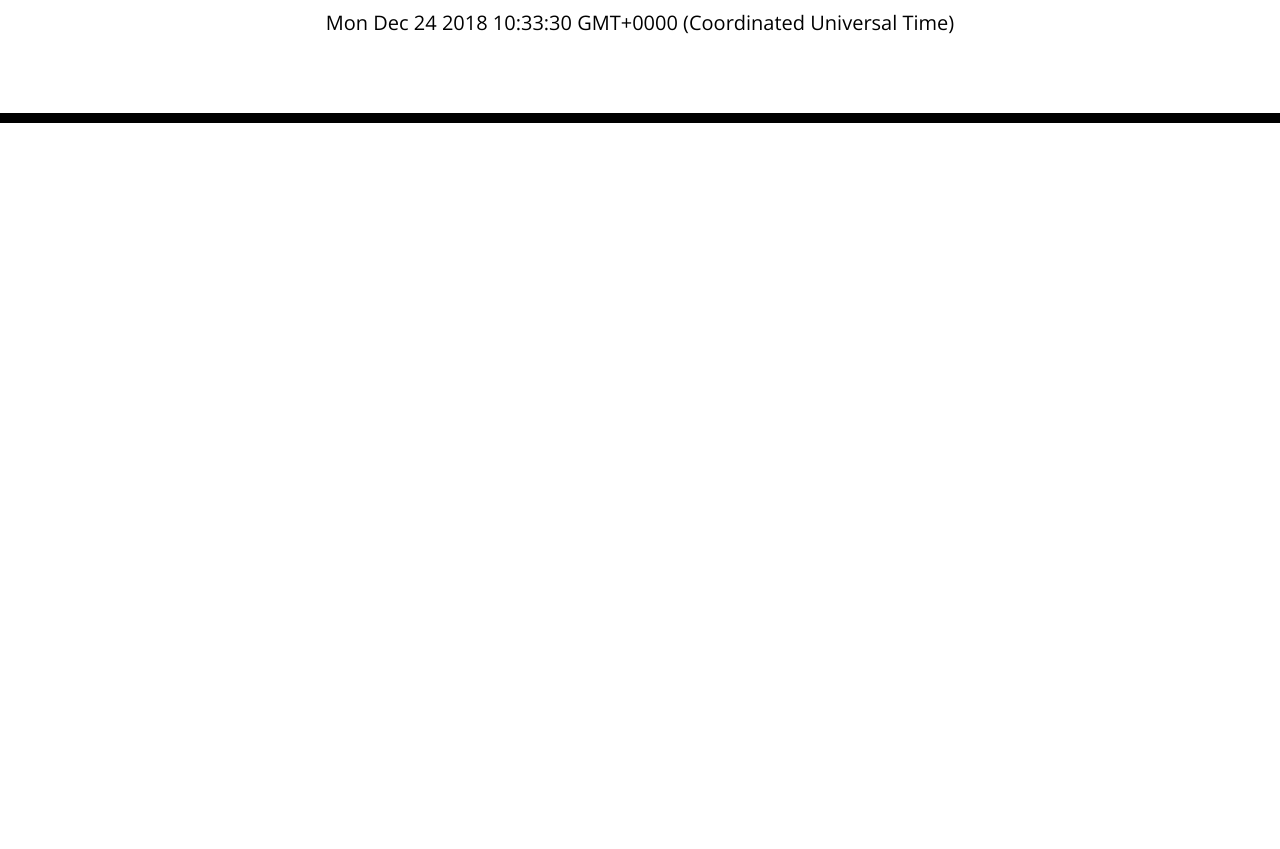
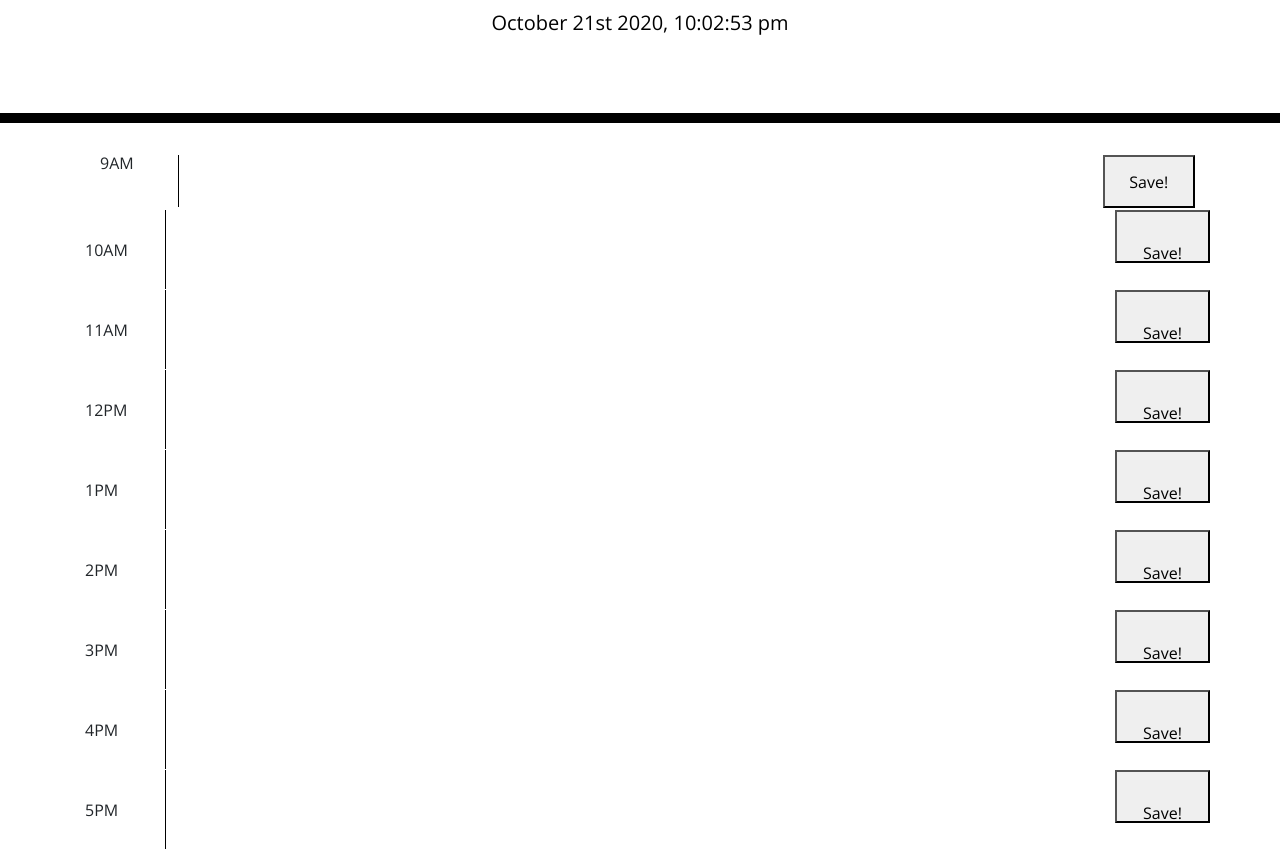
Before and after one commit to gsteed1677/workday-scheduler, a plain HTML site: page Develop/index.html in a window 1280 px wide. Shown: the part 181-1030 px from the top of the page. Before the commit the page ends 800 px from the top, so only its background shows below. Drawn offline with nearby package versions, Linux system fonts and the light colour scheme.

Commit message:
built out html and started with local storage for the text

```diff
--- a/Develop/index.html
+++ b/Develop/index.html
@@ -30,6 +30,105 @@
       <p id="currentDay" class="lead"></p>
     </header>
     <div class="container">
+      <div id="9am" class="rows localTime">
+        <div class="col-md-1 ourTime">
+      9AM
+        </div>
+        <textarea class="col-md-10 textArea">
+        </textarea>
+        <button class="col-md-1 clickEvent">
+          Save!
+        </button>
+        </div>
+
+        <div id="10am" class="row localTime">
+          <div class="col-md-1 ourTime">
+            10AM
+          </div>
+          <textarea class="col-md-10 textArea">
+                </textarea>
+          <button class="col-md-1 clickEvent">
+            Save!
+          </button>
+          </div>
+
+          <div id="11am" class="row localTime">
+            <div class="col-md-1 ourTime">
+              11AM
+            </div>
+            <textarea class="col-md-10 textArea">
+                  </textarea>
+            <button class="col-md-1 clickEvent">
+              Save!
+            </button>
+            </div>
+
+            <div id="12pm" class="row localTime">
+              <div class="col-md-1 ourTime">
+                12PM
+              </div>
+              <textarea class="col-md-10 textArea">
+                    </textarea>
+              <button class="col-md-1 clickEvent">
+                Save!
+              </button>
+              </div>
+
+              <div id="1pm" class="row localTime">
+                <div class="col-md-1 ourTime">
+                  1PM
+                </div>
+                <textarea class="col-md-10 textArea">
+                      </textarea>
+                <button class="col-md-1 clickEvent">
+                  Save!
+                </button>
+                </div>
+
+                <div id="2pm" class="row localTime">
+                  <div class="col-md-1 ourTime">
+                    2PM
+                  </div>
+                  <textarea class="col-md-10 textArea">
+                        </textarea>
+                  <button class="col-md-1 clickEvent">
+                    Save!
+                  </button>
+                  </div>
+
+                  <div id="3pm" class="row localTime">
+                    <div class="col-md-1 ourTime">
+                      3PM
+                    </div>
+                    <textarea class="col-md-10 textArea">
+                          </textarea>
+                    <button class="col-md-1 clickEvent">
+                      Save!
+                    </button>
+                    </div>
+
+                    <div id="4pm" class="row localTime">
+                      <div class="col-md-1 ourTime">
+                        4PM
+                      </div>
+                      <textarea class="col-md-10 textArea">
+                            </textarea>
+                      <button class="col-md-1 clickEvent">
+                        Save!
+                      </button>
+                      </div>
+
+                      <div id="5pm" class="row localTime">
+                        <div class="col-md-1 ourTime">
+                          5PM
+                        </div>
+                        <textarea class="col-md-10 textArea">
+                              </textarea>
+                        <button class="col-md-1 clickEvent">
+                          Save!
+                        </button>
+                        </div>
+
       <!-- Timeblocks go here -->
     </div>
 
--- a/Develop/script.js
+++ b/Develop/script.js
@@ -1,4 +1,37 @@
 
-//get date to work first
-var date = new Date(2018, 11, 24, 10, 33, 30, 0);
+//document.ready to make sure all the page loads
+$( document ).ready(function() {
+    console.log( "ready!" );
+
+//get date to work first - nav/header
+var date = moment().format('MMMM Do YYYY, h:mm:ss a');
 document.getElementById("currentDay").innerHTML = date;
+
+//body - make structure in HTML - Column rows
+//each row would hav an ID - time slot - times should each have own id
+//DIV id, Text area, button, class for styling
+
+//information needs to be brought into local storage
+
+
+//onClick event listener to the buttons
+$(".clickEvent").on("click", function(){
+    var text = $(this).siblings(".textArea").val()
+console.log(text)
+    var time = $(this).parent().attr("id")
+    localStorage.setItem(text, time)
+});
+
+
+//.each - kind of like a for loop - select a time box and loop over all of them to get that id and convert it into an interager - use the moment.hours and set it to the var to be the current time
+
+
+
+
+
+
+
+
+//class from above body to change color depending on the time of day - add a conditional
+
+});
--- a/Develop/style.css
+++ b/Develop/style.css
@@ -1,10 +1,10 @@
 body {
-  font-family: 'Open Sans', sans-serif;
+  font-family: "Open Sans", sans-serif;
   font-size: 16px;
   line-height: 1;
 }
 
-textarea{
+textarea {
   background: transparent;
   border: none;
   resize: none;
@@ -21,11 +21,11 @@ textarea{
   border-bottom: 10px solid black;
 }
 
-.description{
+.description {
   white-space: pre-wrap;
 }
 
-.time-block{
+.time-block {
   text-align: center;
   border-radius: 15px;
 }
@@ -33,7 +33,7 @@ textarea{
 .row {
   white-space: pre-wrap;
   height: 80px;
-  border-top: 1px solid white;;
+  border-top: 1px solid white;
 }
 
 .hour {
@@ -61,11 +61,30 @@ textarea{
   border-left: 1px solid black;
   border-top-right-radius: 15px;
   border-bottom-right-radius: 15px;
-  background-color: #06AED5;
+  background-color: #06aed5;
   color: white;
 }
 
 .saveBtn i:hover {
   font-size: 20px;
-  transition: all .3s ease-in-out;
+  transition: all 0.3s ease-in-out;
 }
+
+button {
+  float: right;
+  height: 53px;
+  width: 40px;
+}
+
+.ourTime {
+  float: left;
+}
+
+/*
+.textArea {
+
+} */
+
+/* past - change color to grey */
+/* present - change color to green
+future red */
```
